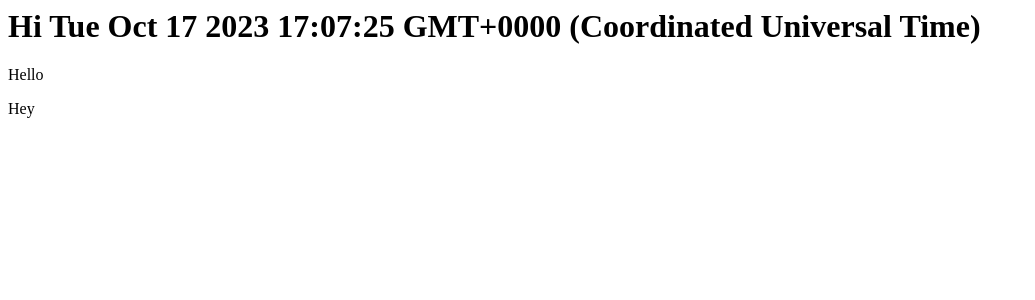
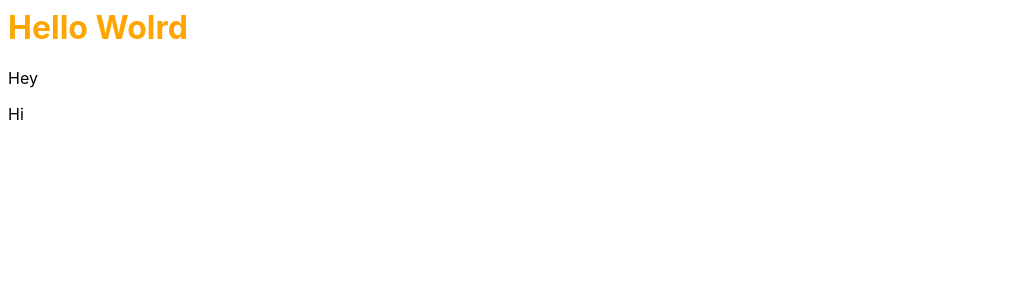
Before and after one commit to MiddleDcoder/react-fundamentals-sec7, a React (Create React App) app: page / in a window 1280 px wide. Shown: the top 300 px of the page, without its empty margins (0-1035 px from the left). Built offline with nearby package versions, Linux system fonts and the light colour scheme.

Commit message:
Introduction to JSX

```diff
--- a/src/index.js
+++ b/src/index.js
@@ -1,14 +1,17 @@
 import React from 'react'; //React -> is a variable for the package 'react' (manage elements)
 import ReactDOM from 'react-dom/client';  //ReactDOM -> render the elements into the documents
+import './style.css'; // import style by the help of webpack
 
 // converter the variable to a function to avoid memory leak
 function Page() {
-  // .createElement() -> method for creating elements 3 parameter: 1.The Element 2.The Attribute 3.Inner Content
-  return React.createElement('div', null, [
-    React.createElement('h1', null, `Hi ${Date().toLocaleString()}`), //added date to current local time
-    React.createElement('p', null, 'Hello'),
-    React.createElement('p', null, 'Hey'),
-  ]);
+  // changed to JSX formatting for better readability and clean code
+  return (
+    <>
+      <h1 className="orange">Hello Wolrd</h1>
+      <p>Hey</p>
+      <p>Hi</p>
+    </>
+  );
 }
 const rootEl = document.querySelector('#root'); //.querySelector() -> to select the element root
 const root = ReactDOM.createRoot(rootEl); //this function accepts element from the document
--- a/src/style.css
+++ b/src/style.css
@@ -3,3 +3,6 @@ p {
   font-family: -apple-system, BlinkMacSystemFont, 'Segoe UI', Roboto, Oxygen,
     Ubuntu, Cantarell, 'Open Sans', 'Helvetica Neue', sans-serif;
 }
+.orange {
+  color: orange;
+}
```
